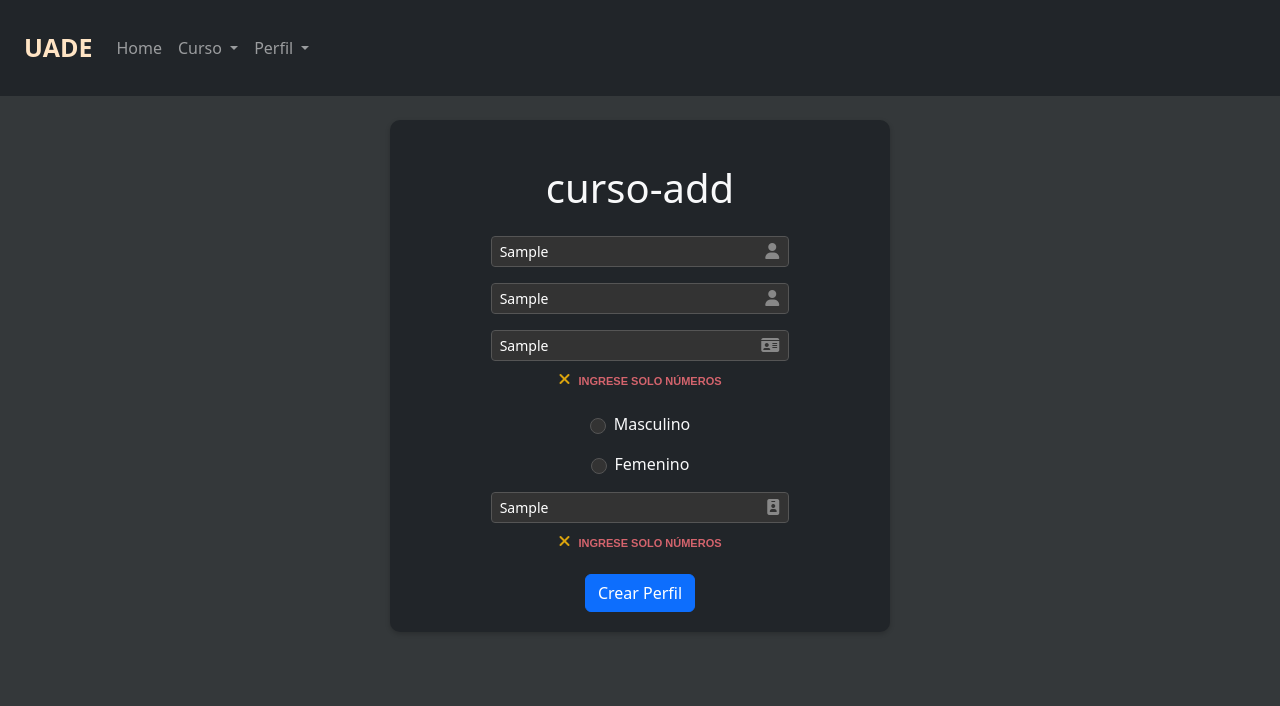
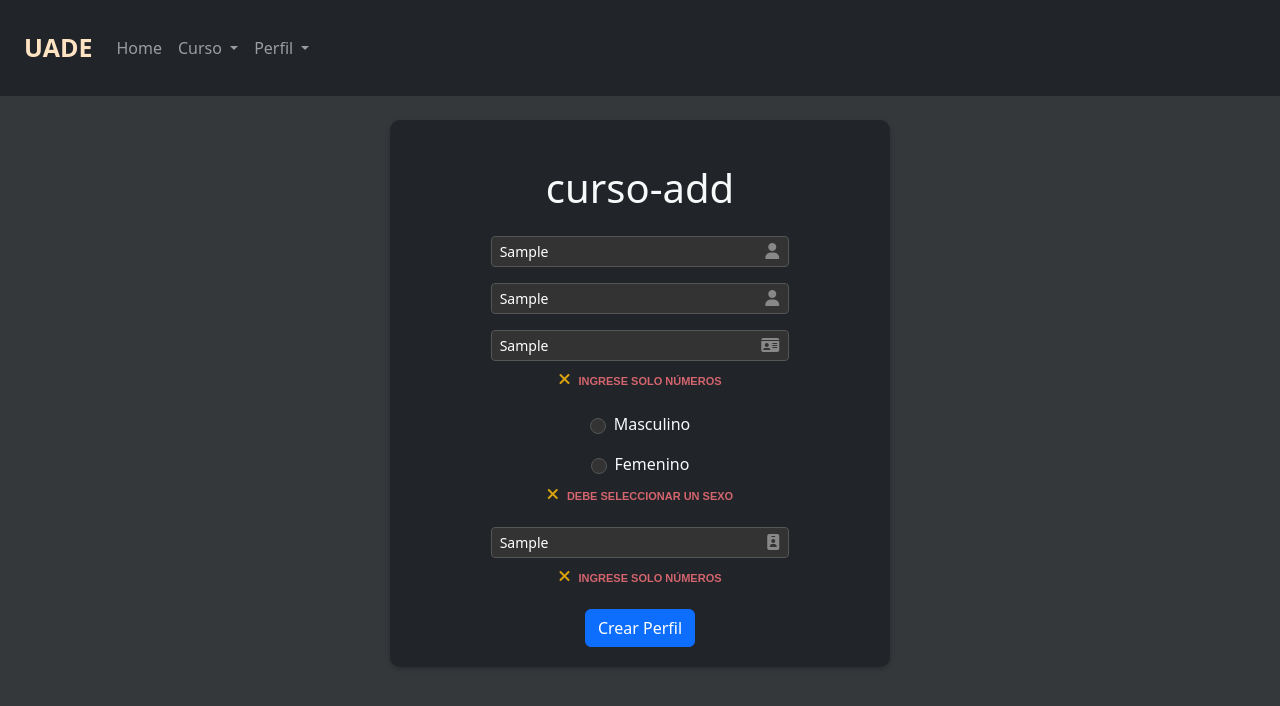
Before and after one commit to SbaGomez/UadeProyectFrontend, an Angular app: page /app-perfil-add in a window 1280 px wide. Both pictures are taken after typing "Sample", "Sample", "Sample", "Sample" into the empty fields and a click on the button "Crear Perfil". Shown: the top 706 px of the page. Built offline with nearby package versions, Linux system fonts and the light colour scheme.

Commit message:
validacion en submit para el sexo.

```diff
--- a/src/app/components/perfil-add/perfil-add.component.html
+++ b/src/app/components/perfil-add/perfil-add.component.html
@@ -1,5 +1,5 @@
 <div class="container bg-dark mt-4">
-    <form [formGroup]="perfilForm">
+    <form [formGroup]="perfilForm" (ngSubmit)="onSubmit()">
         <h1 class="text-center text-light my-4">curso-add</h1>
         <div class="row justify-content-center text-center">
             <div class="col-lg-8 col-md-8 col-sm-10">
@@ -58,6 +58,11 @@
                             formControlName="sexo" value="F">
                         <label class="form-check-label text-light" for="femenino">Femenino</label>
                     </div>
+                    <div *ngIf="sexo.invalid && (sexo.dirty || sexo.touched)">
+                        <p class="text-danger" *ngIf="sexo.errors?.['required']">
+                            <i class="fas fa-times error-icon"></i> Debe seleccionar un sexo
+                        </p>
+                    </div>
                 </div>
                 <div class="form-group mb-3">
                     <div class="input-icon">
@@ -75,7 +80,7 @@
                     </div>
                 </div>
                 <div class="form-group">
-                    <button class="btn btn-primary" (click)="addPerfil()">Crear Perfil</button>
+                    <button class="btn btn-primary" type="submit" (click)="addPerfil()">Crear Perfil</button>
                 </div>
             </div>
         </div>
--- a/src/app/components/perfil-add/perfil-add.component.ts
+++ b/src/app/components/perfil-add/perfil-add.component.ts
@@ -57,7 +57,7 @@ export class PerfilAddComponent implements OnInit {
       }),
       sexo: new FormControl(this.perfil.sexo, {
         validators: [Validators.required, Validators.maxLength(1)],
-        updateOn: 'blur'
+        updateOn: 'submit'
       }),
       dni: new FormControl(this.perfil.dni || '', {
         validators: [Validators.required, Validators.pattern('^[0-9]*$'), Validators.maxLength(8)],
@@ -136,4 +136,11 @@ export class PerfilAddComponent implements OnInit {
     });
   }
 
+  onSubmit() {
+    this.perfilForm.markAllAsTouched();
+    if (this.perfilForm.valid) {
+      // Lógica adicional para enviar el formulario
+    }
+  }
+
 }
```
